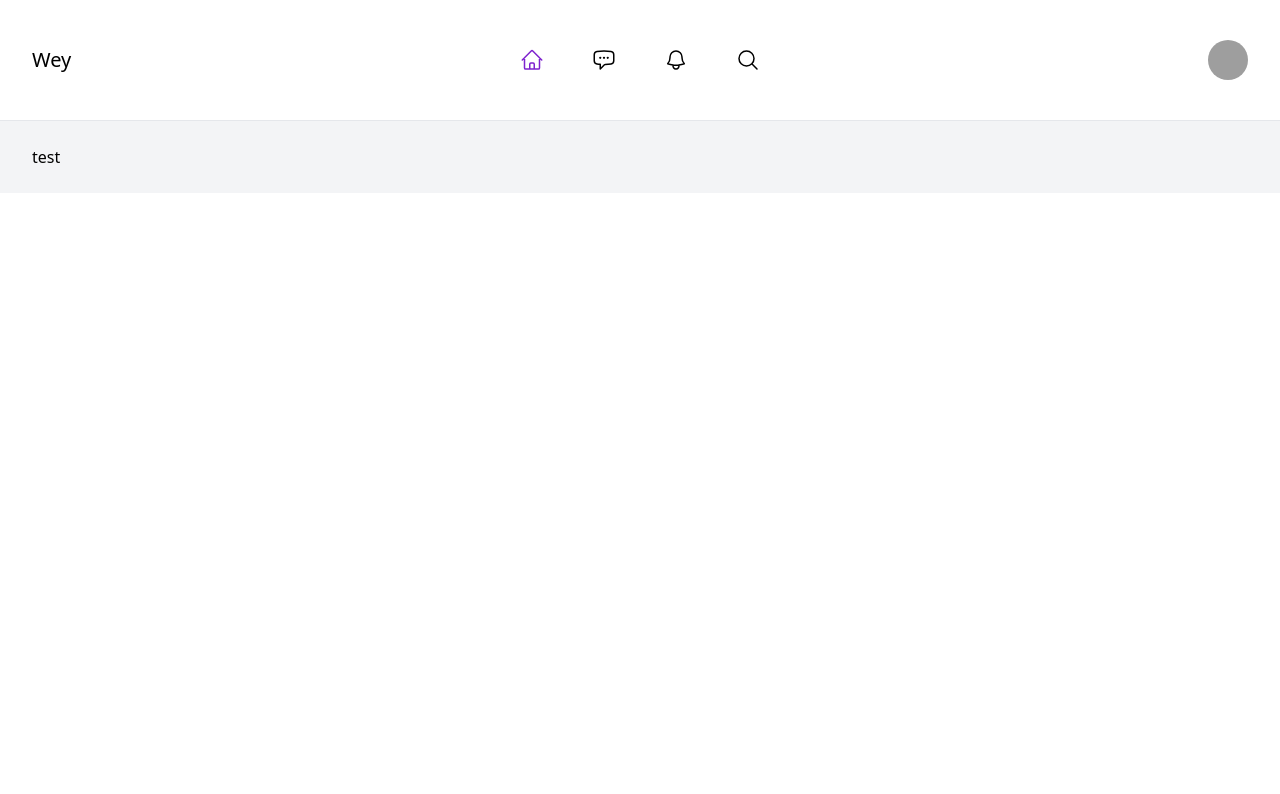
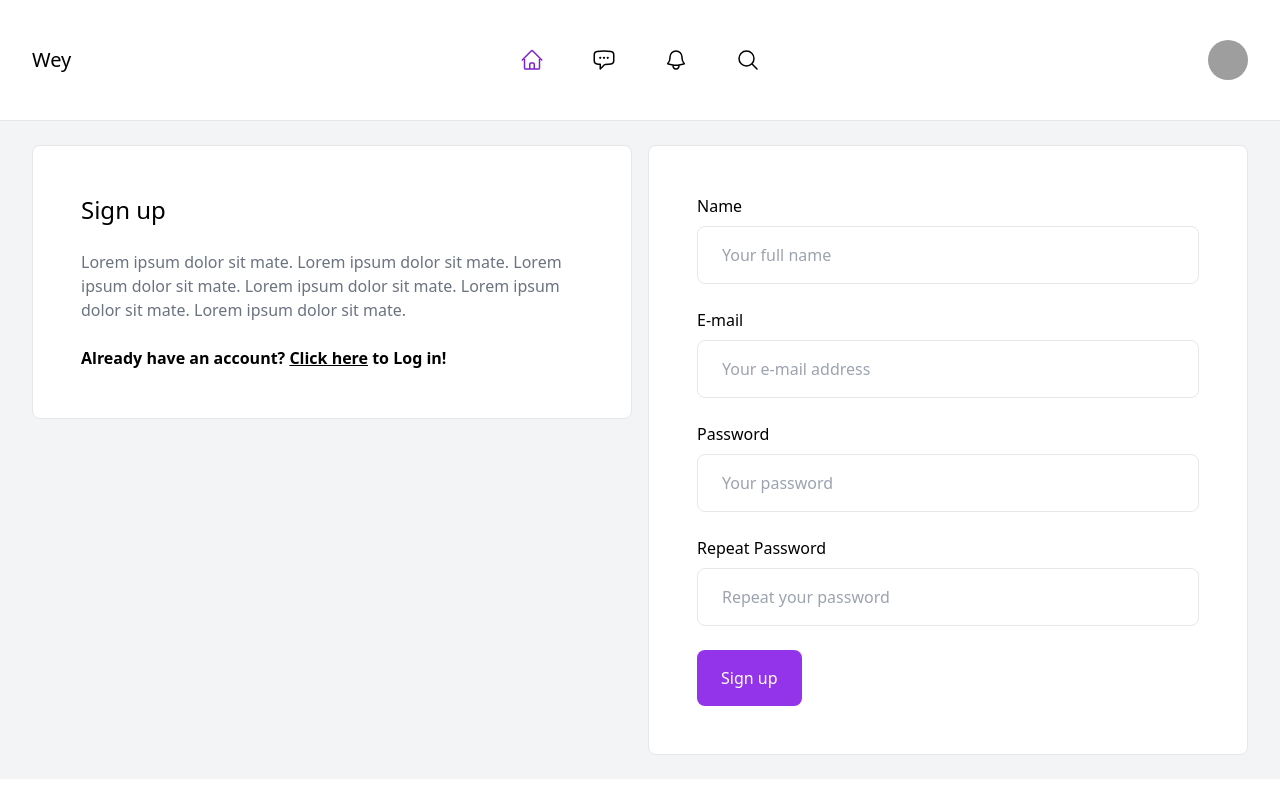
Before and after one commit to mohamadanasfattoum/Django-vue-Social-Media-App, a Vue app in the folder frontend/vue-frontend/: page /signup in a window 1280 px wide. Shown: the top 794 px of the page. Built offline with nearby package versions, Linux system fonts and the light colour scheme; grey boxes are pictures that could not be loaded.

Commit message:
building signup page

```diff
--- a/frontend/vue-frontend/src/views/SignupView.vue
+++ b/frontend/vue-frontend/src/views/SignupView.vue
@@ -2,6 +2,51 @@
 
 <template>
 
-      <h1>test</h1>
+    <div class="max-w-7xl mx-auto grid grid-cols-2 gap-4">
+        <div class="main-left ">
+            <div class="p-12 bg-white border border-gray-200 rounded-lg">
+                <h1 class="mb-6 text-2xl">Sign up</h1>
 
+                <p class="mb-6 text-gray-500">
+                    Lorem ipsum dolor sit mate. Lorem ipsum dolor sit mate. Lorem ipsum dolor sit mate.
+                    Lorem ipsum dolor sit mate. Lorem ipsum dolor sit mate. Lorem ipsum dolor sit mate.
+                </p>
+
+                <p class="font-bold">
+                    Already have an account? <a href="#" class="underline">Click here</a> to Log in!
+                </p>
+            </div>
+        </div>
+
+        <div class="main-right  ">
+            <div class="p-12 bg-white border border-gray-200 rounded-lg">
+                <form class="space-y-6">
+
+                    <div>
+                        <label>Name</label><br>
+                        <input type="text" placeholder="Your full name" class="w-full mt-2 py-4 px-6 border border-gray-200 rounded-lg">
+                    </div>
+
+                    <div>
+                        <label>E-mail</label><br>
+                        <input type="email" placeholder="Your e-mail address" class="w-full mt-2 py-4 px-6 border border-gray-200 rounded-lg">
+                    </div>
+
+                    <div>
+                        <label>Password</label><br>
+                        <input type="password" placeholder="Your password" class="w-full mt-2 py-4 px-6 border border-gray-200 rounded-lg">
+                    </div>
+
+                    <div>
+                        <label>Repeat Password</label><br>
+                        <input type="password" placeholder="Repeat your password" class="w-full mt-2 py-4 px-6 border border-gray-200 rounded-lg">
+                    </div>
+
+                    <div>
+                        <button class="py-4 px-6 bg-purple-600 text-white rounded-lg">Sign up</button>
+                    </div>
+                </form>
+            </div>
+        </div>
+    </div>
   </template>
```
